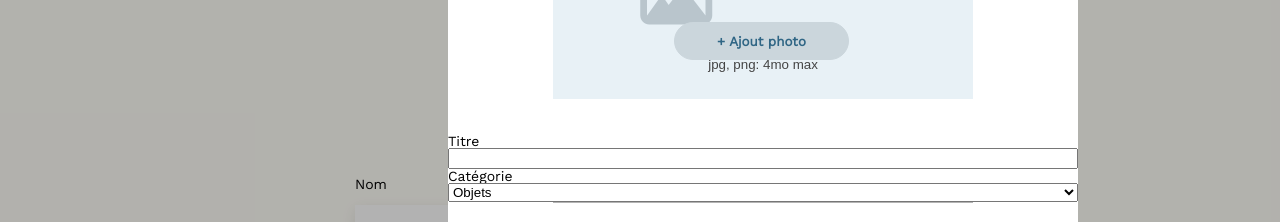
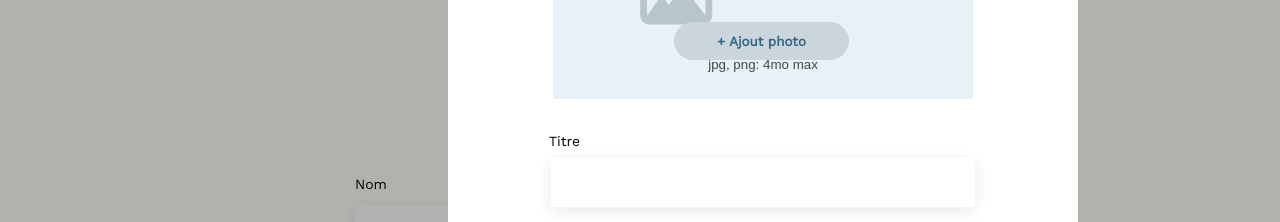
Before and after one commit to lebrun26/Sophie_Bluel, a plain HTML site: page FrontEnd/index.html in a window 1280 px wide. Shown: the part 650-872 px from the top of the page. Drawn offline with nearby package versions, Linux system fonts and the light colour scheme; no server answers.

Commit message:
finalisation de la mise en place du html/css de la modale 2 add/suppr

```diff
--- a/FrontEnd/assets/style.css
+++ b/FrontEnd/assets/style.css
@@ -354,6 +354,7 @@ footer nav ul {
 	font-size: 10px;
 	color: white;
 	background: black;
+	display: flex;
 	justify-content: center;
 	align-items: center;
 	border-radius: 3px;
@@ -407,7 +408,34 @@ footer nav ul {
 	margin-top: 10px;
 	color: #444444;
 }
+#label_title_add{
+	display: flex;
+	justify-content: center;
+	width: 233px;
+	margin-bottom: 10px;
+}
+#title_add_img{
+	margin: auto;
+	width: 420px;
+	height: 47px;
+	box-shadow: 0px 4px 14px 0px #00000017;
+	border: none;
 
+}
+#label_categories{
+	display: flex;
+	justify-content: center;
+	width: 263px;
+	margin: 18px 0;
+}
+#categories_add{
+	margin: 0 auto 65px auto;
+	width: 430px;
+	height: 51px;
+	border: none;
+	box-shadow: 0px 4px 14px 0px #00000017;
+
+}
 /*//////////////////////////////////////*/
 .line__modale{
 	border-top: 1px solid #B3B3B3;
--- a/FrontEnd/index.html
+++ b/FrontEnd/index.html
@@ -66,10 +66,11 @@
 				<p class="btn_add_picture">+ Ajout photo</p>
 				<p class="forma_accepted">jpg, png: 4mo max</p>
 			</button>
-			<label for="title_add_img">Titre</label>
+			<label id="label_title_add" for="title_add_img">Titre</label>
 			<input type="text" id="title_add_img" name="title_add_img">
-			<label for="categories_add">Catégorie</label>
+			<label id="label_categories" for="categories_add">Catégorie</label>
 			<select name="categories_add" id="categories_add">
+				<option></option>
 				<option>Objets</option>
 				<option>Appartements</option>
 				<option>Hotels & Restaurants</option>
```
